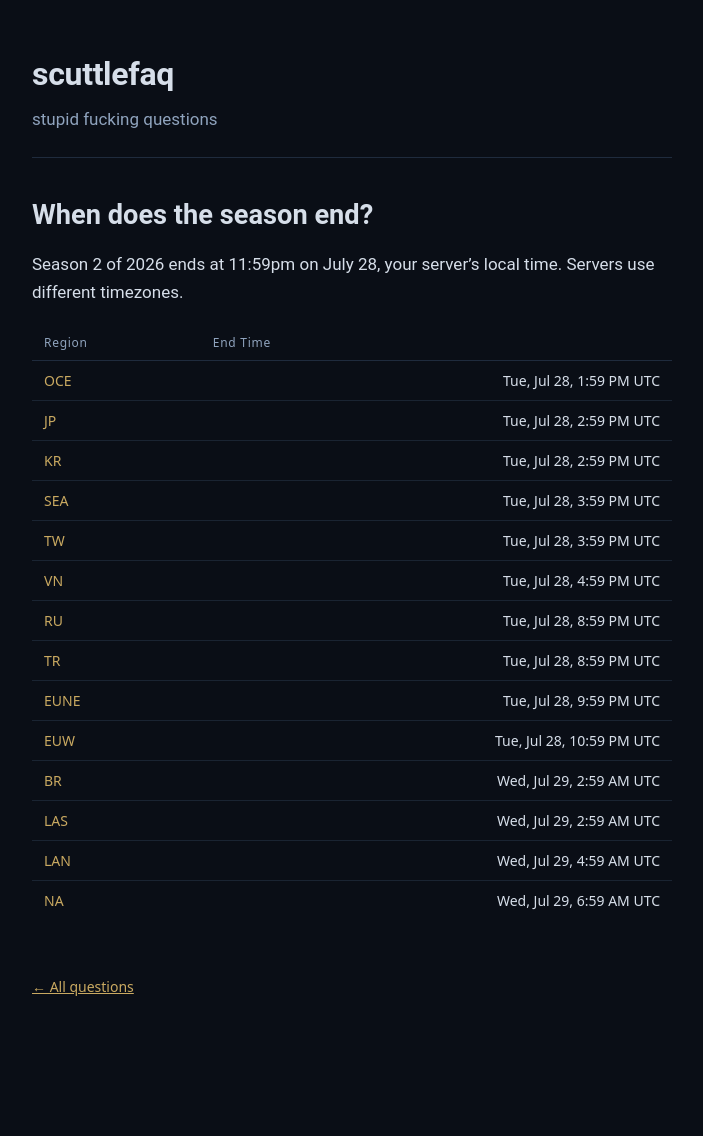
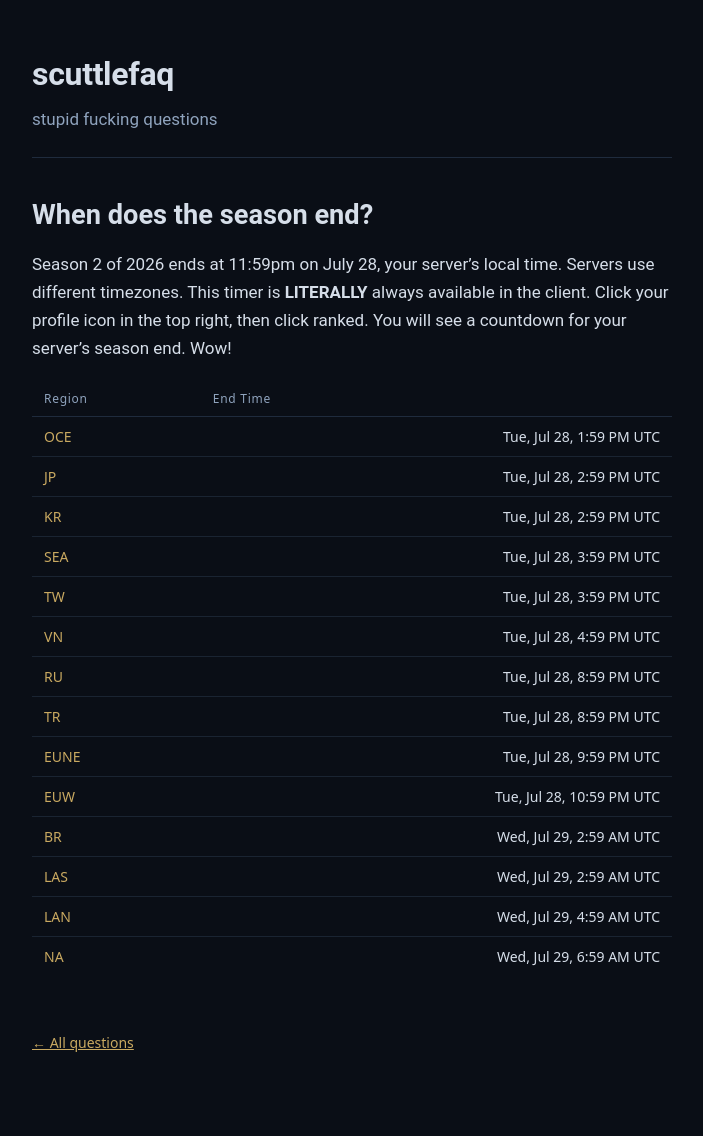
Before and after one commit to scuttlecat/scuttlefaq, a Jekyll site: the page built from _faqs/when-does-the-season-end.md, in a window 1280 px wide. Shown: the whole page, without its empty margins (288-991 px from the left). Built offline with Jekyll 4.4.1, drawn with Linux system fonts in a browser that asks for light colours; before the commit the page ends 1080 px from its top, so only the background shows below that.

Commit message:
more condescension

```diff
--- a/_faqs/when-does-the-season-end.md
+++ b/_faqs/when-does-the-season-end.md
@@ -1,10 +1,10 @@
 ---
 title: "When does the season end?"
-summary: "Season 2 of 2026 ends at 11:59pm on July 28, your server's local time. Servers use different timezones. Click for info."
+summary: "Season 2 of 2026 ends at 11:59pm on July 28, your server's local time. Servers use different timezones. Click for info. This timer is _LITERALLY_ always available in the client. Click your profile icon in the top right, then click ranked. You will see a countdown for your server's season end. Wow!"
 category: "Seasons & Ranked"
 order: 3
 ---
-Season 2 of 2026 ends at 11:59pm on July 28, your server's local time. Servers use different timezones.
+Season 2 of 2026 ends at 11:59pm on July 28, your server's local time. Servers use different timezones. This timer is <strong>LITERALLY</strong> always available in the client. Click your profile icon in the top right, then click ranked. You will see a countdown for your server's season end. Wow!
 
 <table>
   <thead><tr><th>Region</th><th>End Time</th></tr></thead>
```
Also changed, not shown: _faqs/when-is-the-patch.md (+1 -1 lines).
